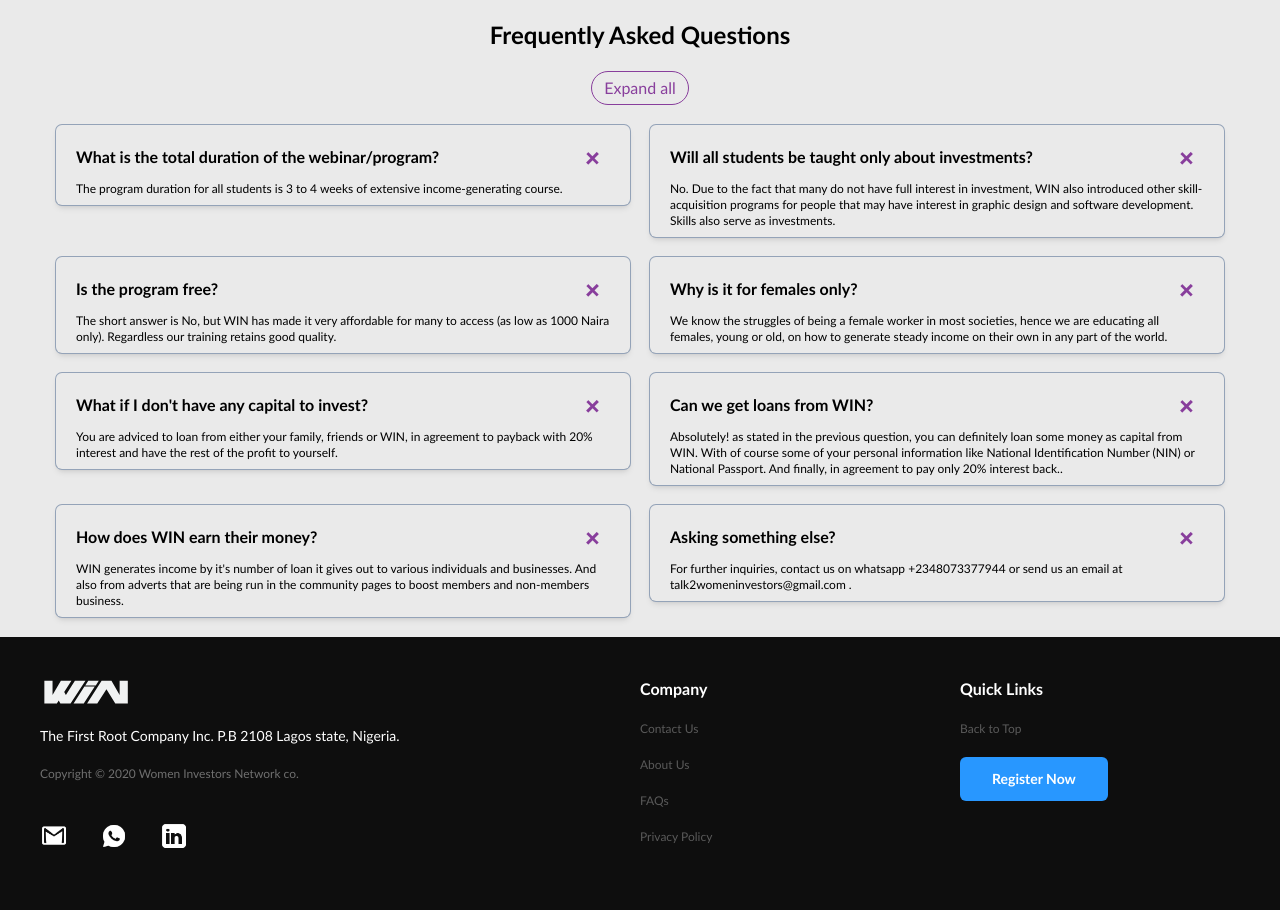
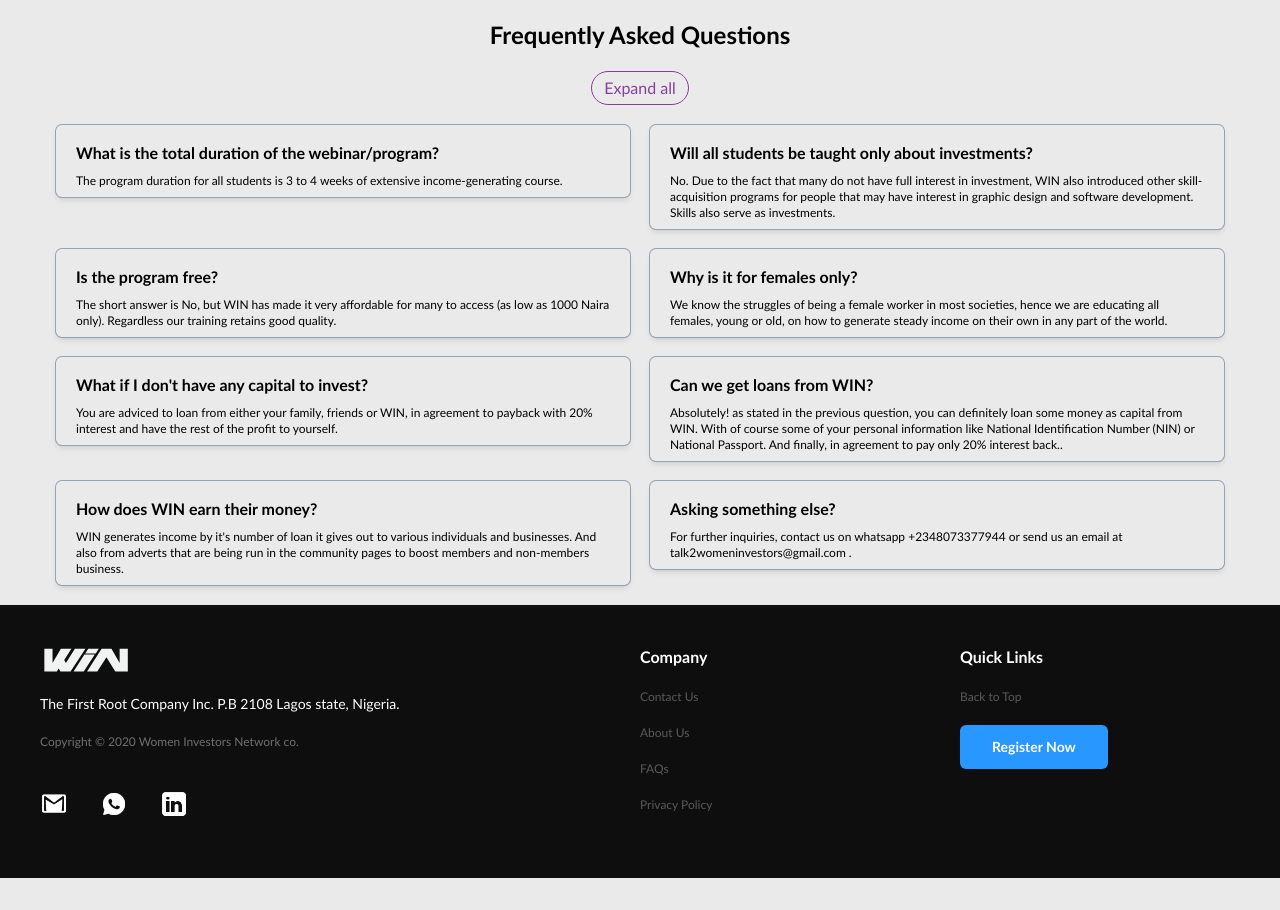
Before and after one commit to Reaceee/women-investors, a React (Vite) app: page / in a window 1280 px wide. Shown: the part 2780-3690 px from the top of the page. After the commit the page ends 3658 px from the top, so only its background shows below. Built offline with nearby package versions, Linux system fonts and the light colour scheme.

Commit message:
removing label

```diff
--- a/src/App.css
+++ b/src/App.css
@@ -41,17 +41,6 @@ body {
   background: none;
 }
 .faqCard .answer {
-  max-height: 0;
   overflow: hidden;
-  opacity: 0;
   transition: ease-out .4s;
 }
-
-.faqCard:has(input:checked) .answer {
-  max-height: 300px;
-  opacity: 1;
-}
-
-.faqCard:has(input:checked) label{
-  transform: rotate(45deg);
-}
--- a/src/components/FaqCard.jsx
+++ b/src/components/FaqCard.jsx
@@ -1,19 +1,17 @@
 const FAQ_card = (props) => {
     return (
         <>
-            <label htmlFor={'check' + props.id} for={'check' + props.id} className="faqCard h-max flex flex-col w-full px-5 pt-4 pb-2 ring-1 ring-slate-400 gap-2 shadow-md rounded-md">
+            <div className="faqCard h-max flex flex-col w-full px-5 pt-4 pb-2 ring-1 ring-slate-400 gap-2 shadow-md rounded-md">
                 <input checked type="checkbox" id={'check' + props.id} className="checkBox hidden" />
                 <div className="flex w-full justify-between items-center">
                     <p className="question font-bold max-w-[80%]">{props.quest}?</p>
-
-                    <label htmlFor={'check' + props.id} className="text-3xl font-bold cursor-pointer h-8 w-8 min-h-[2rem] min-w-[2rem] flex items-center justify-center text-center rounded-full duration-200 text-purp">+</label>
                 </div>
 
 
                 <div className="answer text-xs">
                     {props.ans}.
                 </div>
-            </label>
+            </div>
         </>
     )
 };
```
